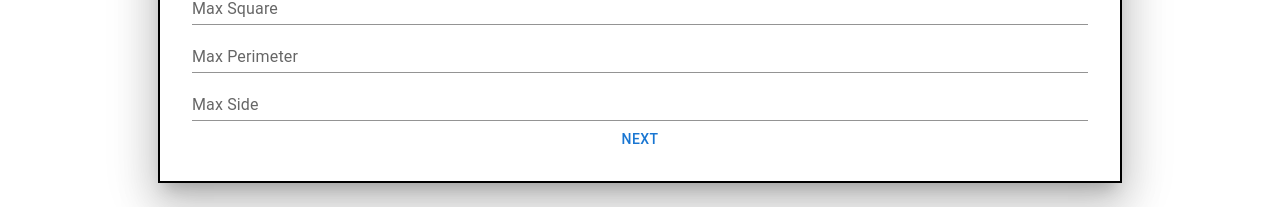
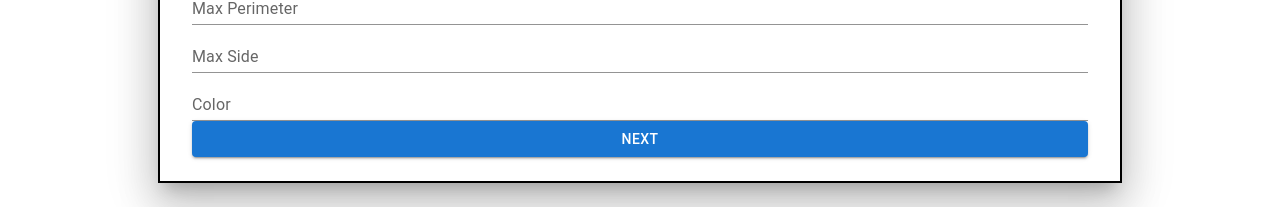
Before and after one commit to F1st3K/swapi, a React (Create React App) app: page /maps in a window 1280 px wide. Shown: the part 519-726 px from the top of the page. Built offline with nearby package versions, Linux system fonts and the light colour scheme.

Commit message:
add view fiches

```diff
--- a/src/components/LeafletMap/LeafletDrawPolygons.tsx
+++ b/src/components/LeafletMap/LeafletDrawPolygons.tsx
@@ -17,7 +17,7 @@ type PropsTaskRefactorMapLeafLet = {
     rule: RulePolygon;
 }
 
-const LeafletDrawPolygons = ({changeNext, onError, rule, initialPolygons = [], defaultColor = "blue"}: PropsTaskRefactorMapLeafLet) => {
+const LeafletDrawPolygons = ({changeNext, onError, rule, initialPolygons = [], defaultColor = ""}: PropsTaskRefactorMapLeafLet) => {
     const [polygons, setPolygons] = useState<PolygonInfo[]>(initialPolygons);
     const [polygonInfo, setPolygonInfo] = useState<PolygonInfo | null>(null);
 
@@ -37,7 +37,7 @@ const LeafletDrawPolygons = ({changeNext, onError, rule, initialPolygons = [], d
 
     const handleNextPolygon = () => {
         if (polygonInfo === null) {
-            setPolygonInfo({coordinates: []});
+            setPolygonInfo({coordinates: [], fillColor: defaultColor});
         } else {
             setPolygons(prevState => polygonInfo ? [...prevState, polygonInfo] : [...prevState]);
             setPolygonInfo(null);
--- a/src/pages/Maps.tsx
+++ b/src/pages/Maps.tsx
@@ -16,13 +16,11 @@ const Maps = () => {
     const [maxSquare, setMaxSquare] = useState<number | undefined>()
     const [maxPerimeter, setMaxPerimeter] = useState<number | undefined>()
     const [maxSide, setMaxSide] = useState<number | undefined>()
+    const [color, setColor] = useState<string | undefined>()
     const onError = (message: string | null) => {
         setError(message);
     }
 
-    const onClick = () => {
-        setChange(prevState => !prevState);
-    }
     const getCurrent = useCurrentGeoPosition;
     return (
         <>
@@ -33,6 +31,7 @@ const Maps = () => {
                 }}>
                     <LeafletDrawPolygons
                         initialPolygons={[{coordinates: [[0, 0], [0, 1], [1, 0], [1, 1]]}]}
+                        defaultColor={color}
                         rule={new RulePolygon({maxSquare, maxPerimeter, maxSide})}
                         changeNext={change} onError={onError}
                     />
@@ -46,8 +45,12 @@ const Maps = () => {
                 <TextField id="outlined-basic" label="Max Side" variant="standard"
                            onChange={(event) => {setMaxSide(Number(event.target.value))}}
                 />
-
-                <Button onClick={onClick}>Next</Button>
+                <TextField id="outlined-basic" label="Color" variant="standard"
+                           onChange={(event) => {setColor(event.target.value)}}
+                />
+                <Button onClick={() => setChange(prevState => !prevState)} variant={change ? "outlined" : "contained"}>
+                    Next
+                </Button>
                 <Popover open={error !== null} sx={{
                     display: 'flex',
                     position: 'absolute' as 'absolute',
```
